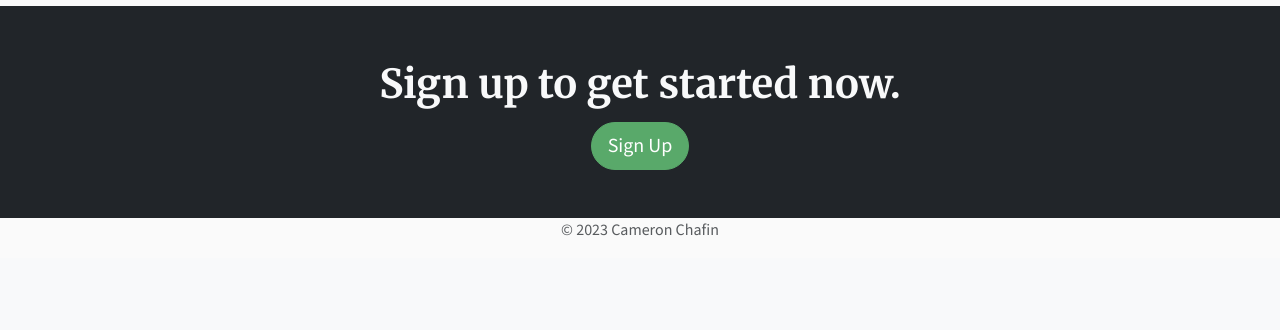
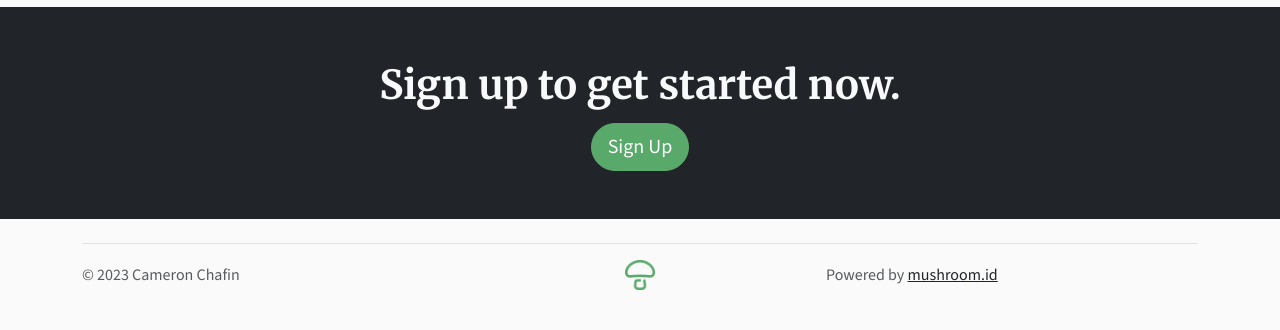
Before and after one commit to cameronchafin/Forage, a Flask app: page / in a window 1280 px wide. Shown: the part 2720-3050 px from the top of the page. Before the commit the page ends 2956 px from the top, so only its background shows below. Run offline with Flask 3, Linux system fonts and the light colour scheme; some libraries are stand-ins or nearby versions.

Commit message:
Footer
Redesigned footer and updated it with brand logo and a link to the mushroom.id homepage

```diff
--- a/templates/base.html
+++ b/templates/base.html
@@ -56,6 +56,7 @@
                     <a class="nav-link" href="{{ url_for('index') }}#about">About</a>
                     <a class="nav-link" href="{{ url_for('index') }}#features">Features</a>
                     <a class="nav-link {% if request.path == url_for('identify') %}active{% endif %}" href="{{ url_for('identify') }}">Identify</a>
+                    <a class="nav-link {% if request.path == url_for('my_collection') %}active{% endif %}" href="{{ url_for('my_collection') }}">My Collection</a>
                     <a type="button" class="btn custom-outline-green" href="{{ url_for('logout') }}">Log Out</a>
                   </div>
                 </div>
@@ -80,8 +81,16 @@
 
         <!-- Footer -->
         <div class="container">
-          <footer class="text-center">
-              <p class="copyright text-muted">&copy; {{ year }} Cameron Chafin</p>
+          <footer class="d-flex flex-wrap justify-content-between align-items-center py-3 my-4 border-top">
+              <p class="col-md-4 mb-0 text-muted">&copy; {{ year }} Cameron Chafin</p>
+              <a href="{{ url_for('index') }}" class="col-md-4 d-flex align-items-center justify-content-center mb-3 mb-md-0 me-md-auto link-body-emphasis text-decoration-none">
+                  <img src="{{ url_for('static', filename='img/logo.png') }}" alt="Forage Logo" height="30">
+              </a>
+              <p class="col-md-4 mb-0  text-muted justify-content-end">
+                  Powered by
+                  <a href="https://www.kindwise.com/mushroom-id" target="_blank"
+                     style="text-decoration: underline;"> mushroom.id</a>
+              </p>
           </footer>
         </div>
 
--- a/templates/index.html
+++ b/templates/index.html
@@ -50,12 +50,13 @@ style="background-image: url({{ url_for('static', filename='img/bg/bg-home.jpg')
         </div>
     </div>
 </div>
+
 <!-- Features -->
 <div id="features">
-    <h4 class="text-center">Features</h4>
+    <h4 class="text-center border-top py-5">Features</h4>
 </div>
 
-<div class="container col-xl-10 col-xxl-8 px-4 py-5">
+<div class="container col-xl-10 col-xxl-8 px-4">
     <!-- Heading and Description -->
     <div class="row justify-content-center">
         <div class="col-md-8 text-center">
```
